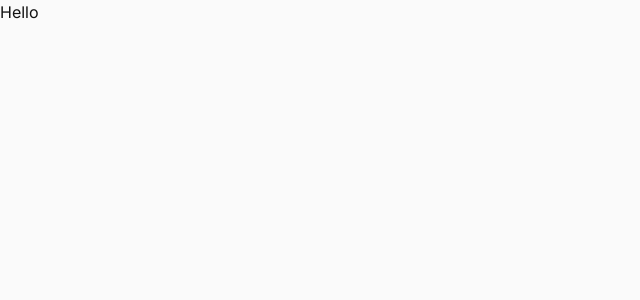
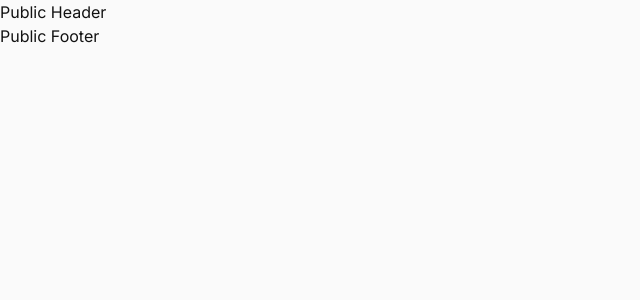
Before and after one commit to Briyani-monster/expensio-fe, a React (Vite) app: page / in a window 1280 px wide. Shown: the top 300 px of the page, without its empty margins (0-640 px from the left). Built offline with nearby package versions, Linux system fonts and the light colour scheme.

Commit message:
updated routes

```diff
--- a/src/App.tsx
+++ b/src/App.tsx
@@ -1,11 +1,12 @@
 import { useEffect } from "react";
 import "./App.scss";
+import AppRoutes from "./routes";
 
 function App() {
   useEffect(() => {
     document.documentElement.classList.toggle("dark", false);
   }, []);
-  return <div className="">Hello</div>;
+  return <AppRoutes />;
 }
 
 export default App;
--- a/src/main.tsx
+++ b/src/main.tsx
@@ -2,9 +2,13 @@ import React from "react";
 import ReactDOM from "react-dom/client";
 import App from "./App.tsx";
 import "./index.scss";
+import { Provider } from "react-redux";
+import { store } from "./store/index.ts";
 
 ReactDOM.createRoot(document.getElementById("root")!).render(
   <React.StrictMode>
-    <App />
-  </React.StrictMode>
+    <Provider store={store}>
+      <App />
+    </Provider>
+  </React.StrictMode>,
 );
--- a/src/routes/index.tsx
+++ b/src/routes/index.tsx
@@ -1,23 +1,24 @@
 // src/App.jsx
 import React, { Suspense, lazy } from "react";
 import { BrowserRouter as Router, Routes, Route } from "react-router-dom";
+import PublicLayout from "../layout/PublicLayout";
 
 // const Home = lazy(() => import("./pages/Home"));
 // const Login = lazy(() => import("./pages/Login"));
 // const Dashboard = lazy(() => import("./pages/Dashboard"));
 
-const App = () => {
+const AppRoutes = () => {
   return (
     <Router>
       <Suspense fallback={<div>Loading...</div>}>
         <Routes>
-          {/* Public routes */}
           {/* <Route element={<PublicLayout />}>
             <Route path="/" element={<Home />} />
             <Route path="/login" element={<Login />} />
           </Route> */}
-
-          {/* Private routes */}
+          <Route element={<PublicLayout />}>
+            <Route path="/" element={() => <div>Hello page</div>} />
+          </Route>
           {/* <Route element={<PrivateLayout />}>
             <Route path="/dashboard" element={<Dashboard />} />
           </Route> */}
@@ -27,4 +28,4 @@ const App = () => {
   );
 };
 
-export default App;
+export default AppRoutes;
```
